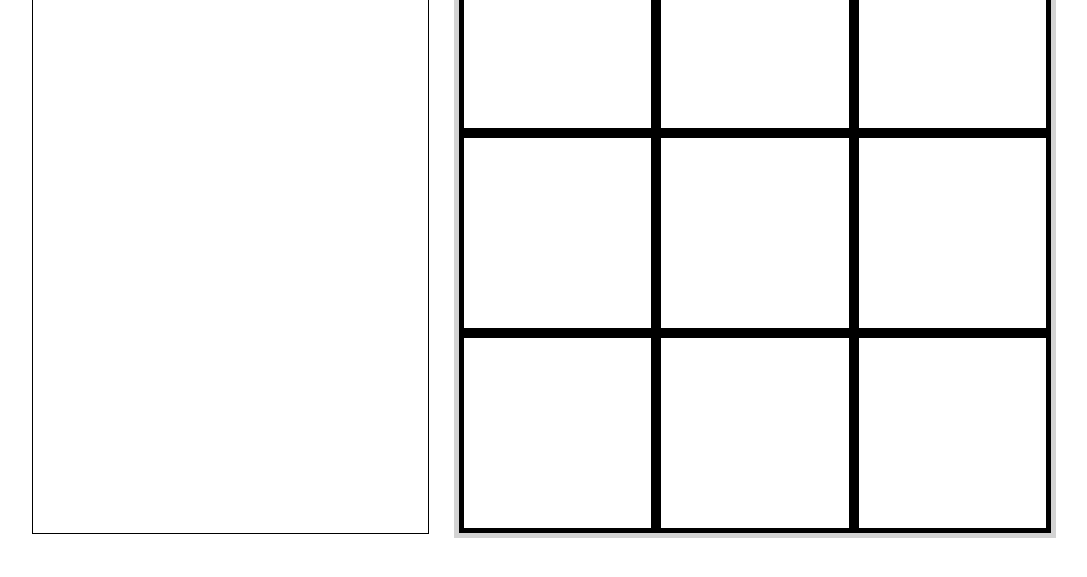
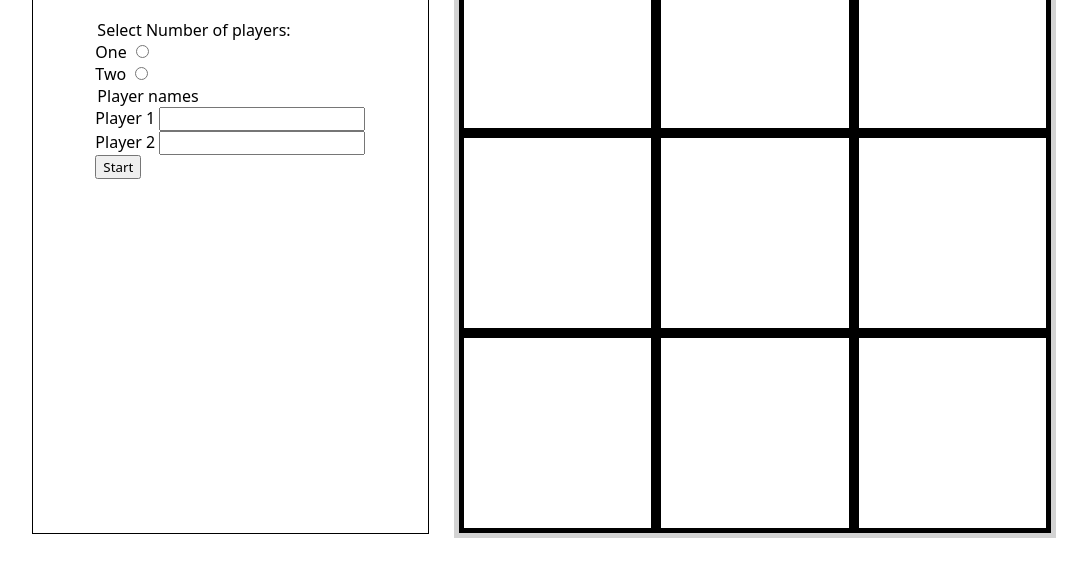
Before and after one commit to jckstllrd/TOP-tictactoe, a plain HTML site: page index.html in a window 1280 px wide. Shown: the part 167-744 px from the top of the page, without its empty margins (96-1183 px from the left). Drawn offline with Linux system fonts and the light colour scheme.

Commit message:
Add game form to add players and their names

```diff
--- a/index.html
+++ b/index.html
@@ -11,6 +11,29 @@
     <div class="container">
       <div class="game-details">
         <h1>Tic Tac Toe</h1>
+        <form action="#" class="game-form">
+          <legend>Select Number of players:</legend>
+          <div>
+            <label for="players">One</label>
+            <input type="radio" name="players" id="one" value="one" />
+          </div>
+          <div>
+            <label for="players">Two</label>
+            <input type="radio" name="players" id="two" value="two" />
+          </div>
+
+          <legend>Player names</legend>
+          <div class="player1-div">
+            <label for="player1">Player 1</label>
+            <input type="text" id="player1" />
+          </div>
+          <div class="player2-div">
+            <label for="player2">Player 2</label>
+            <input type="text" id="player2" />
+          </div>
+
+          <button type="submit">Start</button>
+        </form>
       </div>
       <div class="grid"></div>
     </div>
--- a/index.js
+++ b/index.js
@@ -164,13 +164,11 @@ const displayController = (function () {
 const game = (function () {
   function play() {
     // initialise board
-
     displayController.initiateCellEvents();
   }
 
   function start() {
     displayController.initiateGridCells();
-    play()
   }
 
   return { start };
--- a/style.css
+++ b/style.css
@@ -49,3 +49,7 @@ body {
     flex-direction: column;
 align-items: center;
 }
+
+.hidden {
+    display: none;
+}
```
